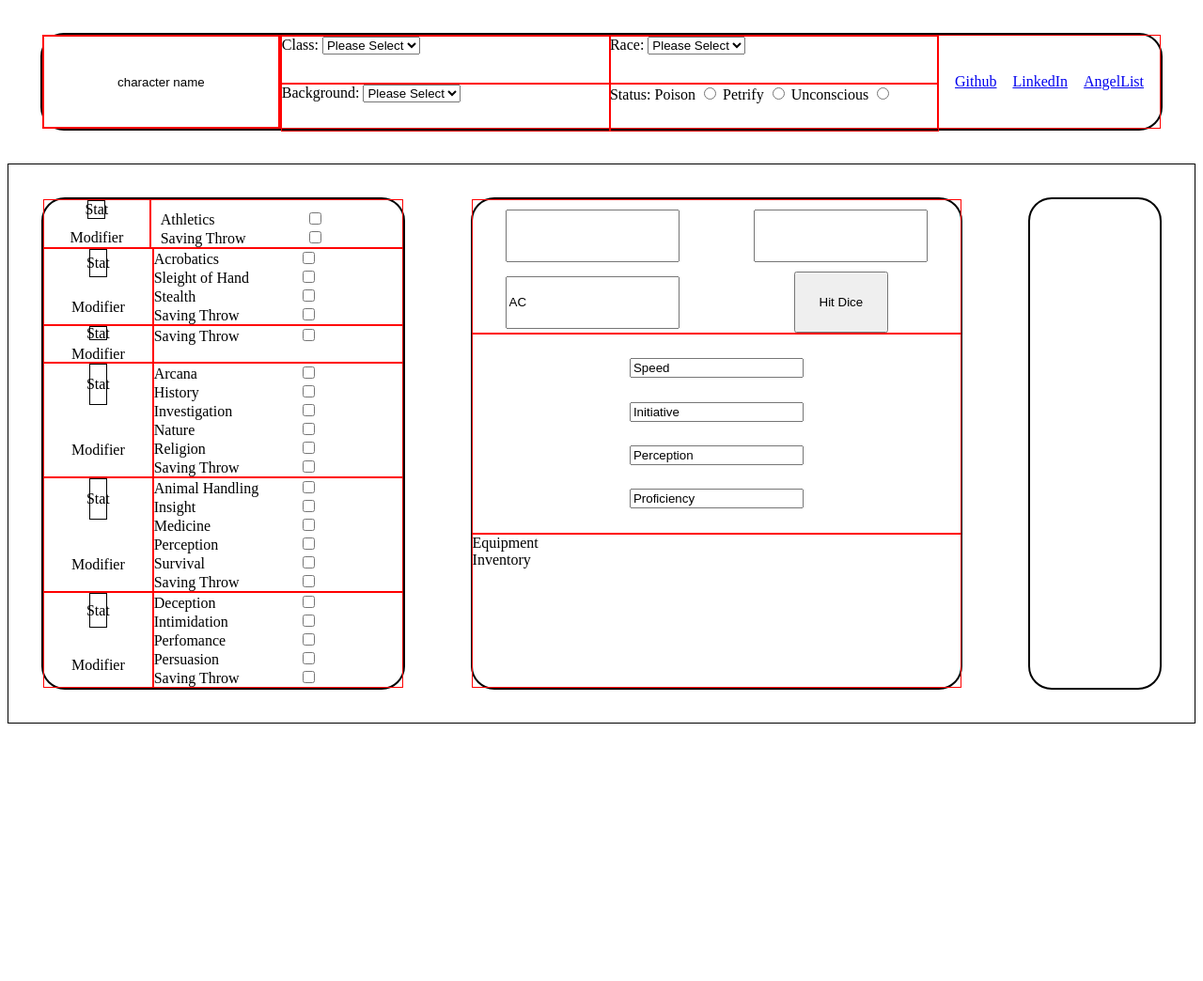
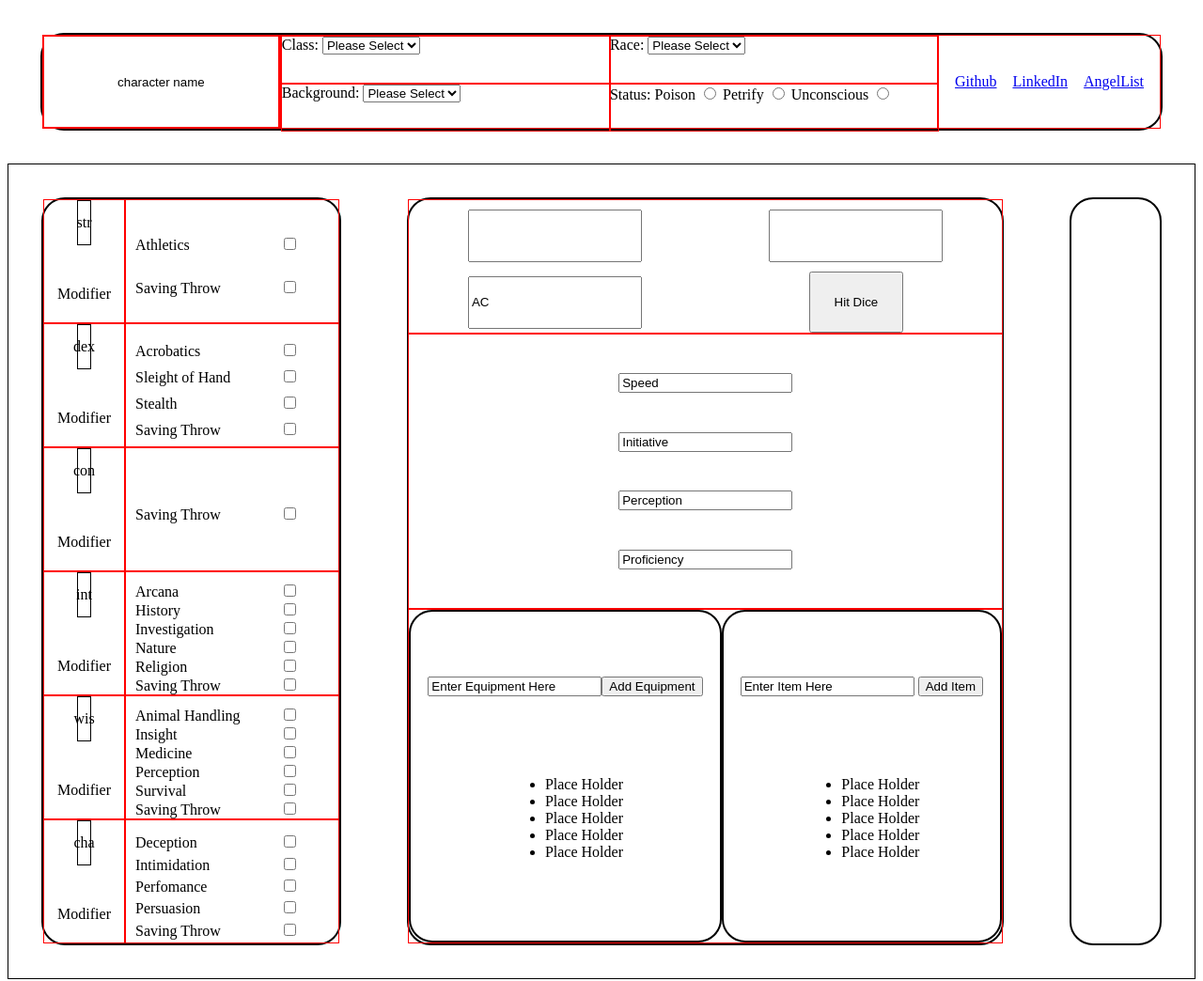
Before and after one commit to wichen42/Interactive-Character-Sheet, a website built with webpack: page index.html in a window 1280 px wide. Shown: the whole page at 94% size. Before the commit the page ends 800 px from the top, so only its background shows below. Built offline with nearby package versions, Linux system fonts and the light colour scheme.

Commit message:
fix character stat height and finish structure for character survival stats

```diff
--- a/index.html
+++ b/index.html
@@ -71,7 +71,7 @@
       <div id="character-sheet-stats">
           <div id="character-attributes-section-str">
               <section id="character-strength">
-                  <section class="stat">Stat</section>
+                  <section class="stat">str</section>
                   <section class="mod">Modifier</section>
               </section>
 
@@ -93,7 +93,7 @@
 
           <div id="character-attributes-section-dex">
             <section id="character-dexterity">
-              <section class="stat">Stat</section>
+              <section class="stat">dex</section>
               <section class="mod">Modifier</section>
           </section>
 
@@ -124,7 +124,7 @@
 
           <div id="character-attributes-section-con">
             <section id="character-constitution">
-              <section class="stat">Stat</section>
+              <section class="stat">con</section>
               <section class="mod">Modifier</section>
           </section>
 
@@ -140,7 +140,7 @@
 
           <div id="character-attributes-section-int">
             <section id="character-intelligence">
-              <section class="stat">Stat</section>
+              <section class="stat">int</section>
               <section class="mod">Modifier</section>
           </section>
 
@@ -179,7 +179,7 @@
 
           <div id="character-attributes-section-wis">
             <section id="character-wisdom">
-              <section class="stat">Stat</section>
+              <section class="stat">wis</section>
               <section class="mod">Modifier</section>
           </section>
 
@@ -220,7 +220,7 @@
 
           <div id="character-attributes-section-cha">
             <section id="character-charisma">
-              <section class="stat">Stat</section>
+              <section class="stat">cha</section>
               <section class="mod">Modifier</section>
           </section>
 
@@ -310,10 +310,42 @@
 
         <div class="character-items">
 
-          <section id="character-equipment">Equipment</section>
+          <section id="character-equipment">
+            <section id="equipment-input">
+              <input type="text" id="equipment-item" value="Enter Equipment Here">
+              <input type="button" value="Add Equipment">
+            </section>
 
-          <section id="character-inventory">Inventory</section>
+            <section id="equipment-list">
+              <ul>
+                <li>Place Holder</li>
+                <li>Place Holder</li>
+                <li>Place Holder</li>
+                <li>Place Holder</li>
+                <li>Place Holder</li>
+              </ul>
+            </section>
+          </section>
 
+          <section id="character-inventory">
+
+            <section id="inventory-input">
+              <input type="text" id="inventory-item" value="Enter Item Here">
+              <input type="button" value="Add Item">
+            </section>
+
+            <section id="inventory-list">
+              <ul>
+                <li>Place Holder</li>
+                <li>Place Holder</li>
+                <li>Place Holder</li>
+                <li>Place Holder</li>
+                <li>Place Holder</li>
+              </ul>
+            </section>
+
+
+          </section>
         </div>
 
       </div>
@@ -321,7 +353,6 @@
       <div class="character-sheet-model-and-attacks">
         <section id="chaaracter-canvas"></section>
         <section id="character-attacks-and-spells">
-
         </section>
       </div>
 
--- a/src/index.scss
+++ b/src/index.scss
@@ -86,7 +86,9 @@
     margin: 35px;
     border-radius: 25px;
     border: 2px solid black;
-    flex-grow: 1;
+    flex-grow: 3;
+    display: grid;
+    grid-auto-rows: 1fr;
 }
 
 // Stats and Modifiers
@@ -124,7 +126,7 @@
     margin: 35px;
     border-radius: 25px;
     border: 2px solid black;
-    flex-grow: 1;
+    flex-grow: 3;
     justify-content: center;
     align-items: center;
 }
@@ -171,10 +173,48 @@
 }
 
 .character-items {
+    display: flex;
+    justify-content: space-evenly;
     flex-grow: 1;
     border: 1px solid red;
     width: 100%;
 }
+
+#character-equipment {
+    display: flex;
+    flex-direction: column;
+    justify-content: center;
+    align-items: center;
+    justify-content: space-evenly;
+    border: 2px solid black;
+    border-radius: 25px;
+    flex-grow: 1;
+
+}
+
+#equipment-input {
+    display: flex;
+    justify-content: center;
+}
+
+#equipment-list {
+    display: flex;
+    flex-direction: column;
+    align-items: center;
+}
+
+#character-inventory {
+    display: flex;
+    flex-direction: column;
+    justify-content: center;
+    justify-content: space-evenly;
+    align-items: center;
+    border: 2px solid black;
+    border-radius: 25px;
+    flex-grow: 1;
+}
+
+
 
 .character-sheet-model-and-attacks {
     display: flex;
@@ -183,7 +223,7 @@
     margin: 35px;
     border-radius: 25px;
     border: 2px solid black;
-    flex-grow: 1;
+    flex-grow: 4;
     justify-content: center;
     align-items: center;
     justify-content: space-evenly;
@@ -213,8 +253,7 @@
 
 #character-strength {
     display: inline-block;
-    width: 30%;
-    // height: 120px;
+    flex-grow: 2;
     border: 1px solid red;
 
 }
@@ -223,7 +262,8 @@
 #strength-skills {
     display: inline-flex;
     flex-direction: column;
-    width: 69%;
+    justify-content: space-evenly;
+    flex-grow: 3;
     border: 1px solid red;
     padding-left: 10px;
     padding-top: 10px;
@@ -246,16 +286,18 @@
 
 #character-dexterity {
     display: inline-block;
-    width: 30%;
-    // height: 120px;
+    flex-grow: 2;
     border: 1px solid red;
 }
 
 #dexterity-skills {
-    display: inline-block;
+    display: inline-flex;
     flex-direction: column;
-    width: 69%;
+    justify-content: space-evenly;
+    flex-grow: 3;
     border: 1px solid red;
+    padding-left: 10px;
+    padding-top: 10px;
 }
 
 #dexterity-skills label {
@@ -274,15 +316,18 @@
 
 #character-constitution {
     display: inline-block;
-    // height: 120px;
-    width: 30%;
+    flex-grow: 2;
     border: 1px solid red;
 }
 
 #constitution-skills {
-    display: inline-block;
-    width: 69%;
+    display: inline-flex;
+    flex-direction: column;
+    justify-content: space-evenly;
+    flex-grow: 3;
     border: 1px solid red;
+    padding-left: 10px;
+    padding-top: 10px;
 }
 
 #constitution-skills label {
@@ -301,15 +346,18 @@
 
 #character-intelligence {
     display: inline-block;
-    width: 30%;
+    flex-grow: 2;
     border: 1px solid red;
-    // height: 120px;
 }
 
 #intelligence-skills {
-    display: inline-block;
-    width: 69%;
+    display: inline-flex;
+    flex-direction: column;
+    justify-content: space-evenly;
+    flex-grow: 3;
     border: 1px solid red;
+    padding-left: 10px;
+    padding-top: 10px;
 }
 
 #intelligence-skills label {
@@ -328,15 +376,18 @@
 
 #character-wisdom {
     display: inline-block;
-    width: 30%;
-    // height: 120px;
+    flex-grow: 2;
     border: 1px solid red;
 }
 
 #wisdom-skills {
-    display: inline-block;
-    width: 69%;
+    display: inline-flex;
+    flex-direction: column;
+    justify-content: space-evenly;
+    flex-grow: 3;
     border: 1px solid red;
+    padding-left: 10px;
+    padding-top: 10px;
 }
 
 #wisdom-skills label {
@@ -355,15 +406,18 @@
 
 #character-charisma {
     display: inline-block;
-    width: 30%;
-    // height: 120px;
+    flex-grow: 2;
     border: 1px solid red;
 }
 
 #charisma-skills {
-    display: inline-block;
-    width: 69%;
+    display: inline-flex;
+    flex-direction: column;
+    justify-content: space-evenly;
+    flex-grow: 3;
     border: 1px solid red;
+    padding-left: 10px;
+    padding-top: 10px;
 }
 
 #charisma-skills label {
--- a/webpack.config.js
+++ b/webpack.config.js
@@ -6,7 +6,7 @@ const MiniCssExtractPlugin = require('mini-css-extract-plugin');
 const config = {
   entry: [
     path.resolve(__dirname, 'src', 'index.js'),
-    path.resolve(__dirname, 'src', 'index.scss')
+    path.resolve(__dirname, 'src', 'index.scss'),
   ],
   output: {
     path: path.join(__dirname, 'dist'), // bundled file in dist/
```
Also changed, not shown: dist/main.css.
